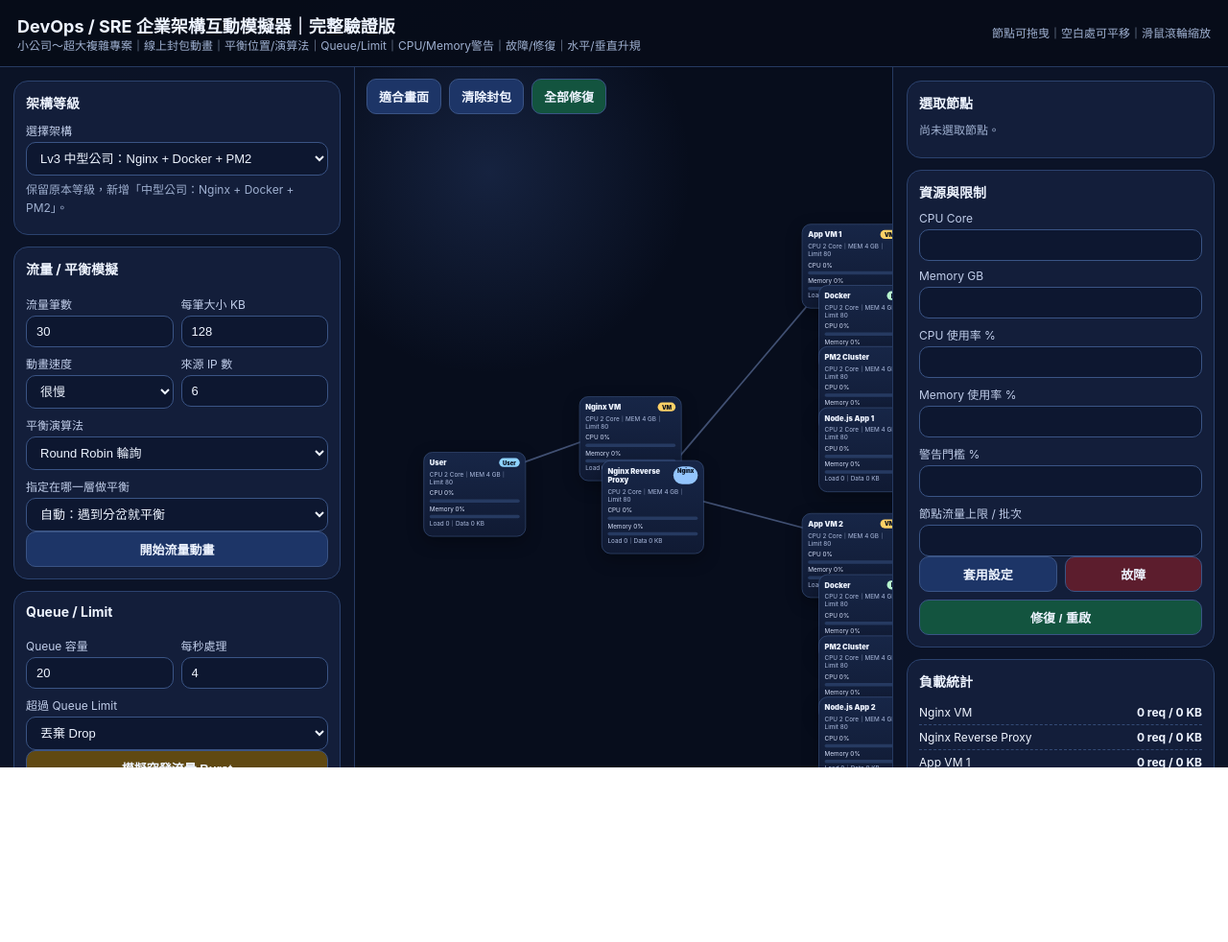
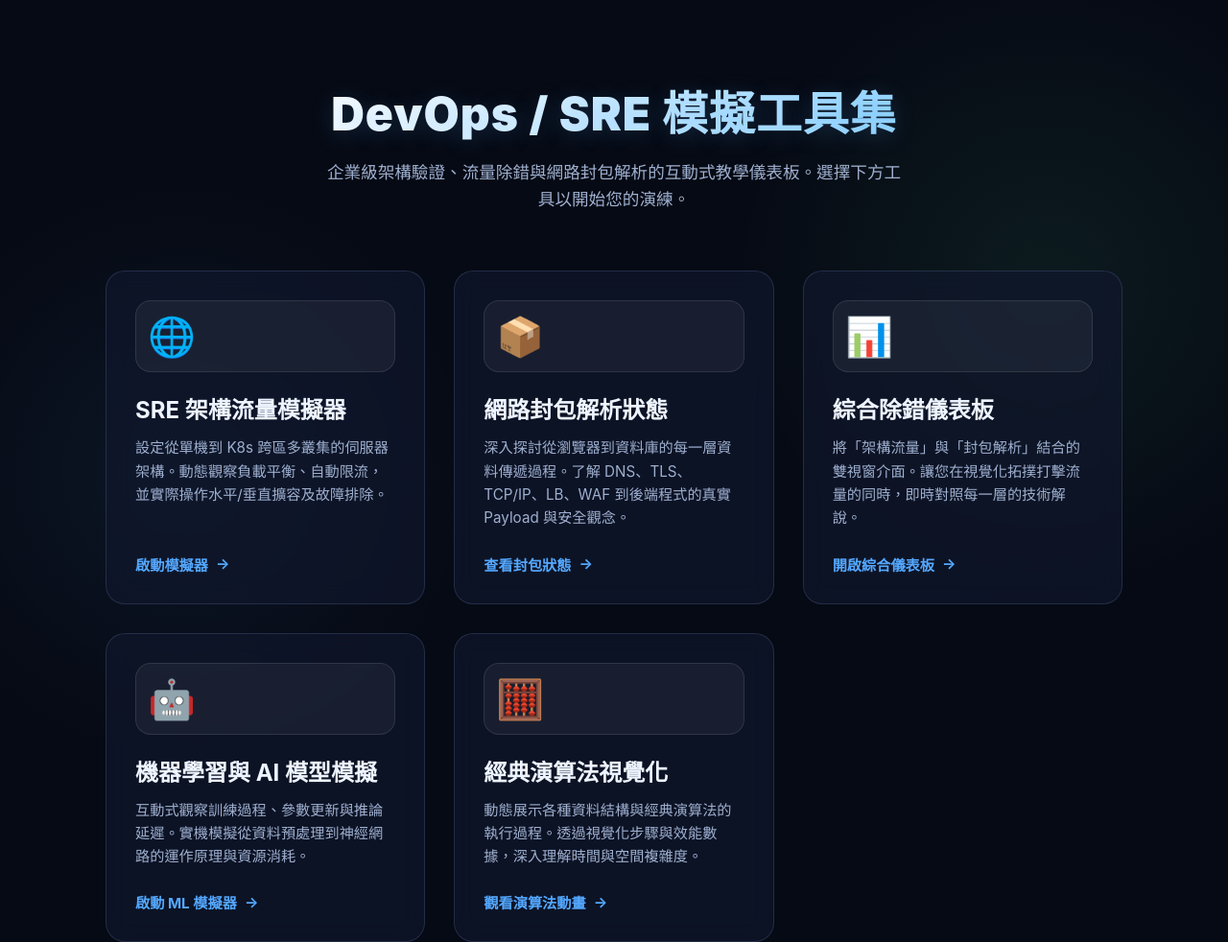
Before and after one commit to steve-shih/SystemArchitectureVisualization, a plain HTML site: page index.html in a window 1280 px wide. Shown: the whole page at 96% size. Before the commit the page ends 800 px from the top, so only its background shows below. Drawn offline with Linux system fonts and the light colour scheme.

Commit message:
Rename index to sre, home to index for GitHub Pages default routing

```diff
--- a/index.html
+++ b/index.html
@@ -1,189 +1,215 @@
 <!DOCTYPE html>
 <html lang="zh-Hant">
 <head>
-    <meta charset="UTF-8" />
-    <meta name="viewport" content="width=device-width, initial-scale=1.0" />
-    <title>DevOps / SRE 架構模擬器｜完整驗證版</title>
-    <!-- 引入獨立的 CSS 樣式表 -->
-    <link rel="stylesheet" href="style.css" />
+    <meta charset="UTF-8">
+    <meta name="viewport" content="width=device-width, initial-scale=1.0">
+    <title>SRE & DevOps 模擬工具集 (Toolkit Portal)</title>
+    <style>
+        :root {
+            --bg-color: #060a14;
+            --card-bg: rgba(17, 24, 45, 0.7);
+            --card-hover: rgba(26, 36, 65, 0.85);
+            --text-main: #eef4ff;
+            --text-muted: #9fb0d0;
+            --accent: #54a8ff;
+            --accent-glow: rgba(84, 168, 255, 0.4);
+            --border: rgba(88, 107, 149, 0.3);
+        }
+
+        * {
+            box-sizing: border-box;
+            margin: 0;
+            padding: 0;
+        }
+
+        body {
+            background-color: var(--bg-color);
+            background-image:
+                radial-gradient(circle at 15% 50%, rgba(84, 168, 255, 0.08), transparent 25%),
+                radial-gradient(circle at 85% 30%, rgba(85, 227, 158, 0.08), transparent 25%);
+            color: var(--text-main);
+            font-family: -apple-system, BlinkMacSystemFont, "Segoe UI", "Noto Sans TC", Arial, sans-serif;
+            min-height: 100vh;
+            display: flex;
+            flex-direction: column;
+            align-items: center;
+        }
+
+        header {
+            text-align: center;
+            margin: 80px 0 60px;
+        }
+
+        h1 {
+            font-size: 3rem;
+            font-weight: 900;
+            letter-spacing: 1px;
+            background: linear-gradient(135deg, #ffffff, #8fd3ff);
+            -webkit-background-clip: text;
+            -webkit-text-fill-color: transparent;
+            margin-bottom: 16px;
+            text-shadow: 0 4px 24px rgba(84, 168, 255, 0.2);
+        }
+
+        p.subtitle {
+            font-size: 1.1rem;
+            color: var(--text-muted);
+            max-width: 600px;
+            line-height: 1.6;
+            margin: 0 auto;
+        }
+
+        .grid {
+            display: grid;
+            grid-template-columns: repeat(auto-fit, minmax(320px, 1fr));
+            gap: 30px;
+            width: 100%;
+            max-width: 1100px;
+            padding: 0 20px;
+        }
+
+        .card {
+            background: var(--card-bg);
+            border: 1px solid var(--border);
+            border-radius: 20px;
+            padding: 30px;
+            text-decoration: none;
+            color: var(--text-main);
+            transition: all 0.3s cubic-bezier(0.25, 0.8, 0.25, 1);
+            backdrop-filter: blur(12px);
+            position: relative;
+            overflow: hidden;
+            display: flex;
+            flex-direction: column;
+        }
+
+        .card::before {
+            content: '';
+            position: absolute;
+            top: 0; left: 0; right: 0; height: 4px;
+            background: linear-gradient(90deg, #54a8ff, #5eead4);
+            opacity: 0;
+            transition: opacity 0.3s ease;
+        }
+
+        .card:hover {
+            transform: translateY(-8px);
+            background: var(--card-hover);
+            border-color: rgba(84, 168, 255, 0.5);
+            box-shadow: 0 20px 40px rgba(0, 0, 0, 0.4), 0 0 20px var(--accent-glow);
+        }
+
+        .card:hover::before {
+            opacity: 1;
+        }
+
+        .icon {
+            font-size: 2.5rem;
+            margin-bottom: 20px;
+            display: inline-block;
+            padding: 12px;
+            border-radius: 16px;
+            background: rgba(255, 255, 255, 0.05);
+            border: 1px solid rgba(255, 255, 255, 0.1);
+        }
+
+        .card h2 {
+            font-size: 1.5rem;
+            margin-bottom: 12px;
+            font-weight: 700;
+        }
+
+        .card p {
+            color: var(--text-muted);
+            font-size: 0.95rem;
+            line-height: 1.6;
+            flex-grow: 1;
+        }
+
+        .card .btn-text {
+            margin-top: 24px;
+            color: var(--accent);
+            font-weight: 700;
+            font-size: 0.95rem;
+            display: flex;
+            align-items: center;
+            gap: 8px;
+        }
+
+        .card .btn-text::after {
+            content: '→';
+            transition: transform 0.2s ease;
+        }
+
+        .card:hover .btn-text::after {
+            transform: translateX(5px);
+        }
+
+        /* 預留未來擴充版位 */
+        .card.coming-soon {
+            opacity: 0.6;
+            cursor: not-allowed;
+            border-style: dashed;
+        }
+        .card.coming-soon:hover {
+            transform: none;
+            box-shadow: none;
+            border-color: var(--border);
+            background: var(--card-bg);
+        }
+        .card.coming-soon:hover::before {
+            opacity: 0;
+        }
+    </style>
 </head>
 <body>
+
     <header>
-        <div>
-            <h1>DevOps / SRE 企業架構互動模擬器｜完整驗證版</h1>
-            <div class="hint">小公司～超大複雜專案｜線上封包動畫｜平衡位置/演算法｜Queue/Limit｜CPU/Memory警告｜故障/修復｜水平/垂直升規</div>
-        </div>
-        <div class="hint">節點可拖曳｜空白處可平移｜滑鼠滾輪縮放</div>
+        <h1>DevOps / SRE 模擬工具集</h1>
+        <p class="subtitle">企業級架構驗證、流量除錯與網路封包解析的互動式教學儀表板。選擇下方工具以開始您的演練。</p>
     </header>
 
-    <div class="layout">
-        <!-- 左側面板：設定與操作 -->
-        <aside class="sidebar">
-            <div class="section">
-                <h2>架構等級</h2>
-                <label>選擇架構</label>
-                <select id="level"></select>
-                <p>保留原本等級，新增「中型公司：Nginx + Docker + PM2」。</p>
-            </div>
+    <div class="grid">
+        <!-- 工具 1 -->
+        <a href="sre.html" class="card">
+            <div class="icon">🌐</div>
+            <h2>SRE 架構流量模擬器</h2>
+            <p>設定從單機到 K8s 跨區多叢集的伺服器架構。動態觀察負載平衡、自動限流，並實際操作水平/垂直擴容及故障排除。</p>
+            <div class="btn-text">啟動模擬器</div>
+        </a>
 
-            <div class="section">
-                <h2>流量 / 平衡模擬</h2>
-                <div class="row">
-                    <div>
-                        <label>流量筆數</label>
-                        <input id="trafficCount" type="number" min="1" max="1000" value="30">
-                    </div>
-                    <div>
-                        <label>每筆大小 KB</label>
-                        <input id="packetSize" type="number" min="1" value="128">
-                    </div>
-                </div>
-                <div class="row">
-                    <div>
-                        <label>動畫速度</label>
-                        <select id="speed">
-                            <option value="3400">超慢</option>
-                            <option value="2600" selected>很慢</option>
-                            <option value="1800">慢</option>
-                            <option value="1100">普通</option>
-                        </select>
-                    </div>
-                    <div>
-                        <label>來源 IP 數</label>
-                        <input id="clientCount" type="number" min="1" max="100" value="6">
-                    </div>
-                </div>
-                <label>平衡演算法</label>
-                <select id="algorithm">
-                    <option value="roundRobin">Round Robin 輪詢</option>
-                    <option value="random">Random 隨機</option>
-                    <option value="leastConnection">Least Connection 最少連線</option>
-                    <option value="weighted">Weighted 權重</option>
-                    <option value="ipHash">IP Hash 固定來源</option>
-                </select>
-                <label>指定在哪一層做平衡</label>
-                <select id="balanceAt">
-                    <option value="auto">自動：遇到分岔就平衡</option>
-                    <option value="first">第一個可分流節點</option>
-                    <option value="nginx">Nginx</option>
-                    <option value="gcp-lb">GCP Load Balancer / CDN</option>
-                    <option value="k8s-service">K8s Service</option>
-                    <option value="queue">Queue 出隊</option>
-                </select>
-                <button id="startTraffic">開始流量動畫</button>
-            </div>
+        <!-- 工具 2 -->
+        <a href="net.html" class="card">
+            <div class="icon">📦</div>
+            <h2>網路封包解析狀態</h2>
+            <p>深入探討從瀏覽器到資料庫的每一層資料傳遞過程。了解 DNS、TLS、TCP/IP、LB、WAF 到後端程式的真實 Payload 與安全觀念。</p>
+            <div class="btn-text">查看封包狀態</div>
+        </a>
 
-            <div class="section">
-                <h2>Queue / Limit</h2>
-                <div class="row">
-                    <div>
-                        <label>Queue 容量</label>
-                        <input id="queueCapacity" type="number" min="0" value="20">
-                    </div>
-                    <div>
-                        <label>每秒處理</label>
-                        <input id="queueRate" type="number" min="1" value="4">
-                    </div>
-                </div>
-                <label>超過 Queue Limit</label>
-                <select id="overflowMode">
-                    <option value="drop">丟棄 Drop</option>
-                    <option value="reject">拒絕 429</option>
-                    <option value="wait">等待 Wait</option>
-                </select>
-                <button class="warnbtn" id="simulateBurst">模擬突發流量 Burst</button>
-            </div>
+        <!-- 工具 3 -->
+        <a href="dashboard.html" class="card">
+            <div class="icon">📊</div>
+            <h2>綜合除錯儀表板</h2>
+            <p>將「架構流量」與「封包解析」結合的雙視窗介面。讓您在視覺化拓撲打擊流量的同時，即時對照每一層的技術解說。</p>
+            <div class="btn-text">開啟綜合儀表板</div>
+        </a>
 
-            <div class="section">
-                <h2>升規模擬</h2>
-                <div class="row">
-                    <button id="horizontalScale">水平擴容 +1</button>
-                    <button id="verticalScale">垂直升規選取節點</button>
-                </div>
-                <p>水平擴容會在目前可平衡層後方新增 App/Pod，垂直升規會提高選取節點 CPU / Memory 並降低使用率。</p>
-            </div>
+        <!-- 工具 4 -->
+        <a href="ml.html" class="card">
+            <div class="icon">🤖</div>
+            <h2>機器學習與 AI 模型模擬</h2>
+            <p>互動式觀察訓練過程、參數更新與推論延遲。實機模擬從資料預處理到神經網路的運作原理與資源消耗。</p>
+            <div class="btn-text">啟動 ML 模擬器</div>
+        </a>
 
-            <div class="section">
-                <h2>畫布操作</h2>
-                <div class="row3">
-                    <button id="zoomIn">放大</button>
-                    <button id="zoomOut">縮小</button>
-                    <button id="resetView">重置</button>
-                </div>
-                <p><span class="kbd">拖節點</span> 手動排版；<span class="kbd">拖空白處</span> 平移；<span class="kbd">滾輪</span> 縮放。</p>
-            </div>
-        </aside>
-
-        <!-- 中央區域：畫布與圖形 -->
-        <main class="canvasWrap" id="canvasWrap">
-            <div class="toolbar">
-                <button id="fitView">適合畫面</button>
-                <button id="clearPackets">清除封包</button>
-                <button id="repairAll" class="good">全部修復</button>
-            </div>
-            <div class="stage" id="stage">
-                <svg id="svg">
-                    <defs>
-                        <marker id="arrow" markerWidth="10" markerHeight="10" refX="8" refY="3" orient="auto" markerUnits="strokeWidth">
-                            <path d="M0,0 L0,6 L9,3 z" fill="#586b95"></path>
-                        </marker>
-                    </defs>
-                </svg>
-                <div id="nodes"></div>
-            </div>
-        </main>
-
-        <!-- 右側面板：屬性與狀態 -->
-        <aside class="inspector">
-            <div class="section">
-                <h2>選取節點</h2>
-                <div id="selectedInfo">
-                    <p>點選任一節點後可設定 CPU、Memory、Limit、故障與修復。</p>
-                </div>
-            </div>
-
-            <div class="section">
-                <h2>資源與限制</h2>
-                <label>CPU Core</label>
-                <input id="cpuLimit" type="number" min="0.1" step="0.1">
-                <label>Memory GB</label>
-                <input id="memoryLimit" type="number" min="0.1" step="0.1">
-                <label>CPU 使用率 %</label>
-                <input id="cpuUsage" type="number" min="0" max="300">
-                <label>Memory 使用率 %</label>
-                <input id="memoryUsage" type="number" min="0" max="300">
-                <label>警告門檻 %</label>
-                <input id="warnThreshold" type="number" min="1" max="300">
-                <label>節點流量上限 / 批次</label>
-                <input id="nodeLimit" type="number" min="1">
-
-                <div class="row">
-                    <button id="applyResource">套用設定</button>
-                    <button class="danger" id="failSelected">故障</button>
-                </div>
-                <button class="good" id="repairSelected" style="margin-top:8px">修復 / 重啟</button>
-            </div>
-
-            <div class="section">
-                <h2>負載統計</h2>
-                <div id="stats"></div>
-            </div>
-
-            <div class="section">
-                <h2>故障修復說明</h2>
-                <div id="repairGuide">
-                    <p>選取節點後會顯示對應修復方向。</p>
-                </div>
-            </div>
-
-            <div class="section">
-                <h2>事件紀錄</h2>
-                <div class="log" id="log"></div>
-            </div>
-        </aside>
+        <!-- 工具 5 -->
+        <a href="alg.html" class="card">
+            <div class="icon">🧮</div>
+            <h2>經典演算法視覺化</h2>
+            <p>動態展示各種資料結構與經典演算法的執行過程。透過視覺化步驟與效能數據，深入理解時間與空間複雜度。</p>
+            <div class="btn-text">觀看演算法動畫</div>
+        </a>
     </div>
 
-    <!-- 引入主邏輯腳本 -->
-    <script src="app.js"></script>
 </body>
 </html>
```
Also changed, not shown: dashboard.html (+1 -1 lines), home.html (deleted, +0 -215 lines).
